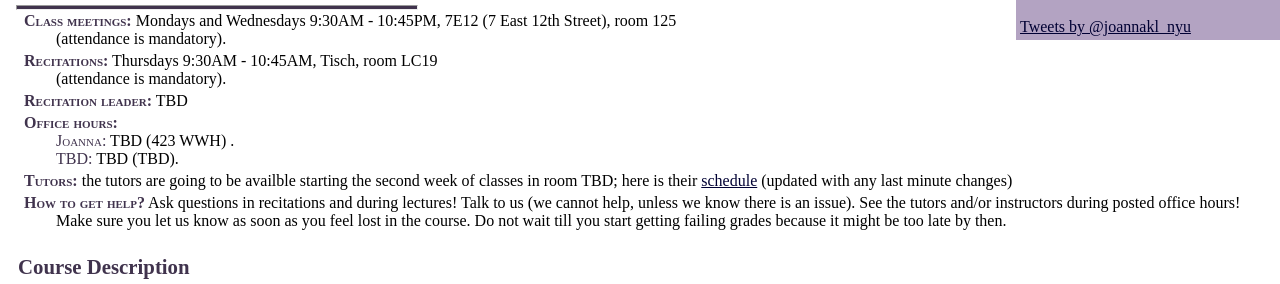
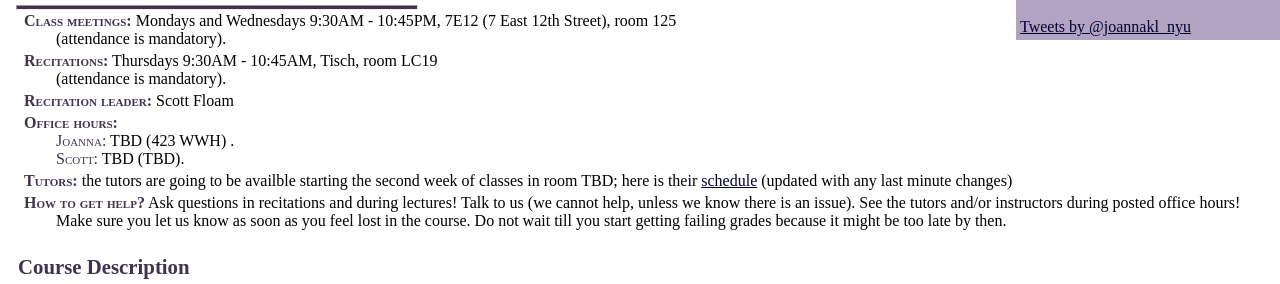
Before and after one commit to joannakl/core109_f17, a Jekyll site: the page built from index.markdown, in a window 1280 px wide. Shown: the part 282-566 px from the top of the page. Built offline with Jekyll 4.4.1, drawn with Linux system fonts in a browser that asks for light colours; comment, search, counter and statistics services are not loaded.

Commit message:
updating the config file

```diff
--- a/_config.yml
+++ b/_config.yml
@@ -24,8 +24,8 @@ course_time: "Mondays and Wednesdays 9:30AM - 10:45PM, 7E12  (7 East 12th Street
 
 recitation_section: "002"
 recitation_time:  "Thursdays 9:30AM - 10:45AM, Tisch, room LC19 <br>"
-recitation_instructor_full: "TBD"
-recitation_instructor_name: "TBD"
+recitation_instructor_full: "Scott Floam"
+recitation_instructor_name: "Scott"
 
 
 instructor_office_hours: "TBD"
@@ -56,7 +56,7 @@ book_opt_2_author: "Ben Stephenson "
 book_opt_2_edition: ""
 book_opt_2_link: "http://openbookproject.net/thinkcs/python/english3e/"
 book_opt_2_note: ""
-book_opt_2_image: ""
+book_opt_2_image: "http://openbookproject.net/thinkcs/python/english3e/_images/gasp_lessons.png"
 
 
 book_opt_3: "The Python Workbook, "
```
